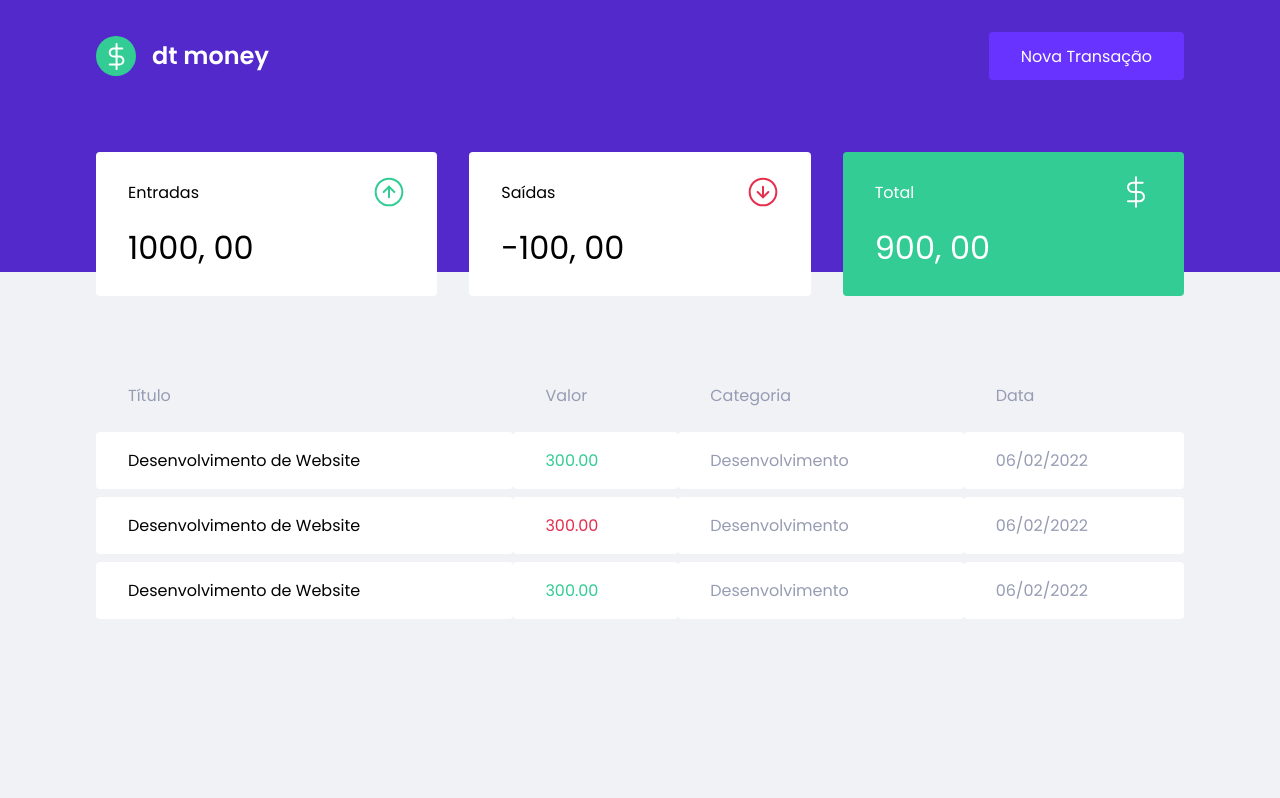
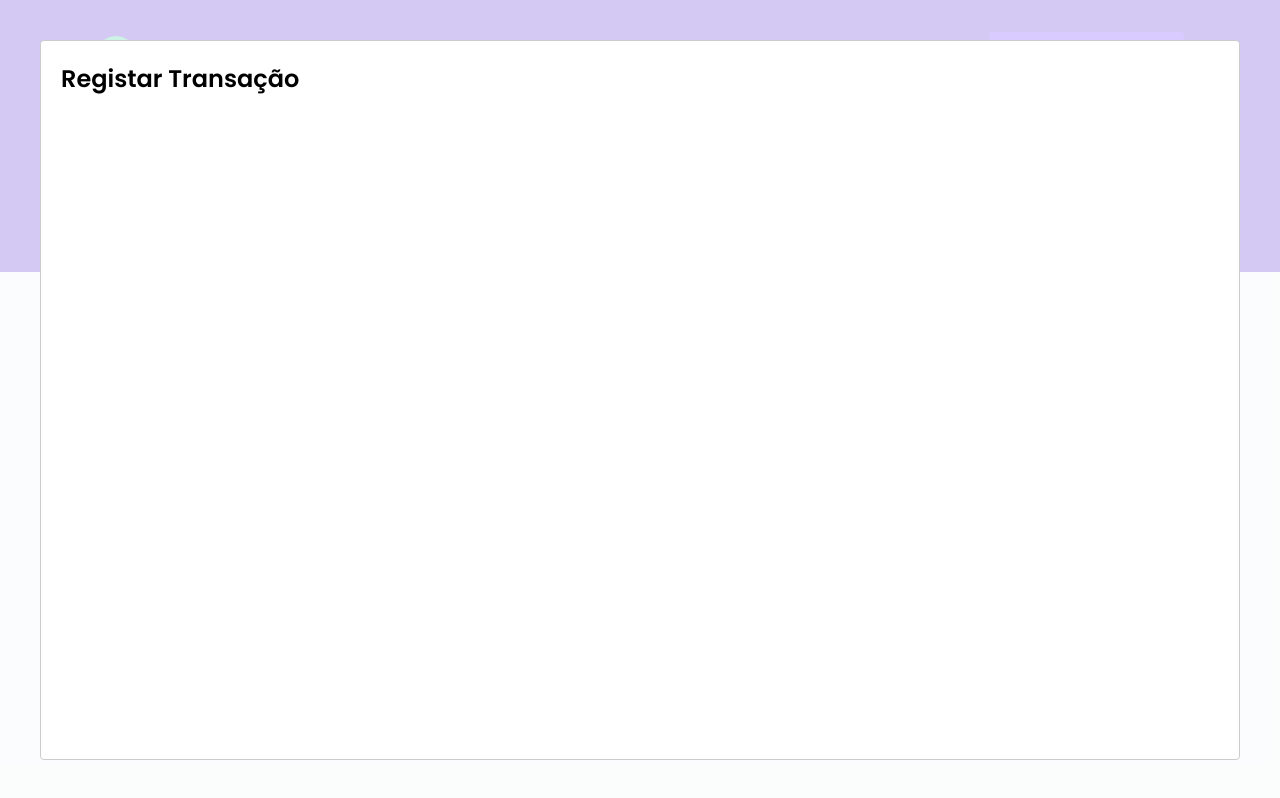
Before and after one commit to eadafonso/dtmoney, a React (Create React App) app: page / in a window 1280 px wide. Both pictures are taken after a click on the button "Nova Transação". Built offline with nearby package versions, Linux system fonts and the light colour scheme; no server answers; what miragejs would draw is missing.

Commit message:
feat: configure modal

```diff
--- a/package.json
+++ b/package.json
@@ -14,6 +14,7 @@
     "miragejs": "^0.1.43",
     "react": "^17.0.2",
     "react-dom": "^17.0.2",
+    "react-modal": "^3.14.4",
     "react-scripts": "5.0.0",
     "styled-components": "^5.3.3",
     "typescript": "^4.4.2",
@@ -44,6 +45,7 @@
     ]
   },
   "devDependencies": {
+    "@types/react-modal": "^3.13.1",
     "@types/styled-components": "^5.1.22"
   }
 }
--- a/src/App.tsx
+++ b/src/App.tsx
@@ -2,13 +2,34 @@
 import { Header } from "./components/Header";
 import { GlobalStyle } from "./styles/global";
 
+import Modal from "react-modal";
+import { useState } from "react";
+
 export function App() {
+  const [isNewmTransactionModalOpen, setIsNewTransactionModalOpen] =
+    useState(false);
+
+  function handleOpenNewTransactionModal() {
+    setIsNewTransactionModalOpen(true);
+  }
+
+  function handleCloseNewTransactionModal() {
+    setIsNewTransactionModalOpen(false);
+  }
+
   return (
     <>
       <GlobalStyle />
-      <Header />
+      <Header onOpenNewTransactionModal={handleOpenNewTransactionModal} />
 
       <Dashboard />
+
+      <Modal
+        isOpen={isNewmTransactionModalOpen}
+        onRequestClose={handleCloseNewTransactionModal}
+      >
+        <h2>Registar Transação</h2>
+      </Modal>
     </>
   );
 }
--- a/src/components/Header/index.tsx
+++ b/src/components/Header/index.tsx
@@ -2,13 +2,17 @@
 
 import { Container, Content } from "./styles";
 
-export function Header() {
+interface HeaderProps {
+  onOpenNewTransactionModal: () => void;
+}
+
+export function Header({ onOpenNewTransactionModal }: HeaderProps) {
   return (
     <Container>
       <Content>
         <img src={logoImg} alt="dt money" />
 
-        <button>Nova Transação</button>
+        <button onClick={onOpenNewTransactionModal}>Nova Transação</button>
       </Content>
     </Container>
   );
--- a/src/components/TransactionsTable/index.tsx
+++ b/src/components/TransactionsTable/index.tsx
@@ -1,11 +1,13 @@
-import React, { useEffect } from "react";
+import { useEffect } from "react";
+import { api } from "../../services/api";
 
 import { Container } from "./styles";
 
 export function TransactionsTable() {
   useEffect(() => {
-    fetch("http://localhost:3000/api/transactions")
-      .then((response) => response.json())
+    api
+      .get("/transactions")
+
       .then((data) => console.log(data));
   }, []);
   return (
--- /dev/null
+++ b/src/services/api.ts
@@ -0,0 +1,5 @@
+import axios from "axios";
+
+export const api = axios.create({
+  baseURL: "http://localhost:3000/api",
+});
```
Also changed, not shown: 1 other file (tests, documents, lock files or other folders).
